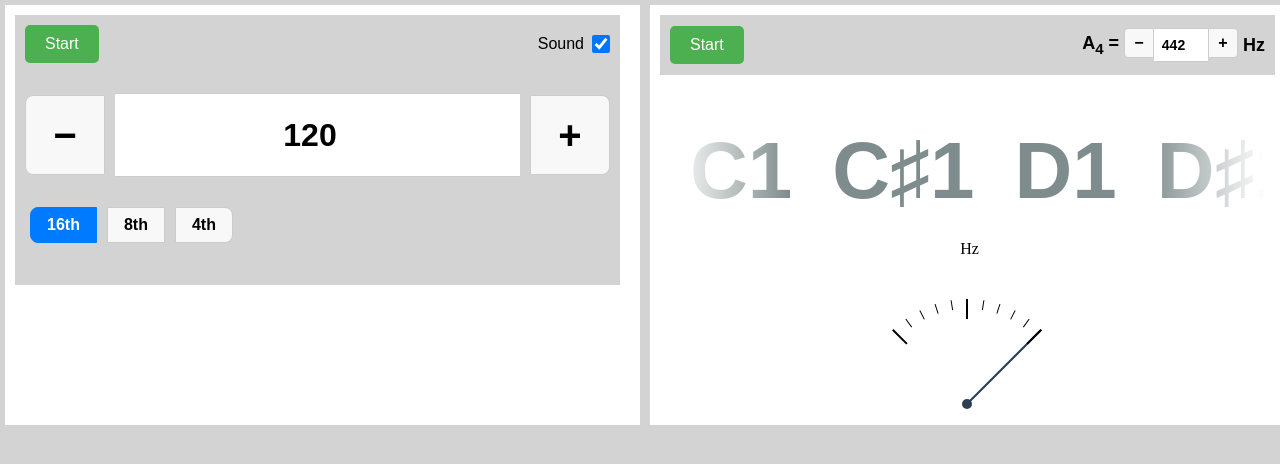
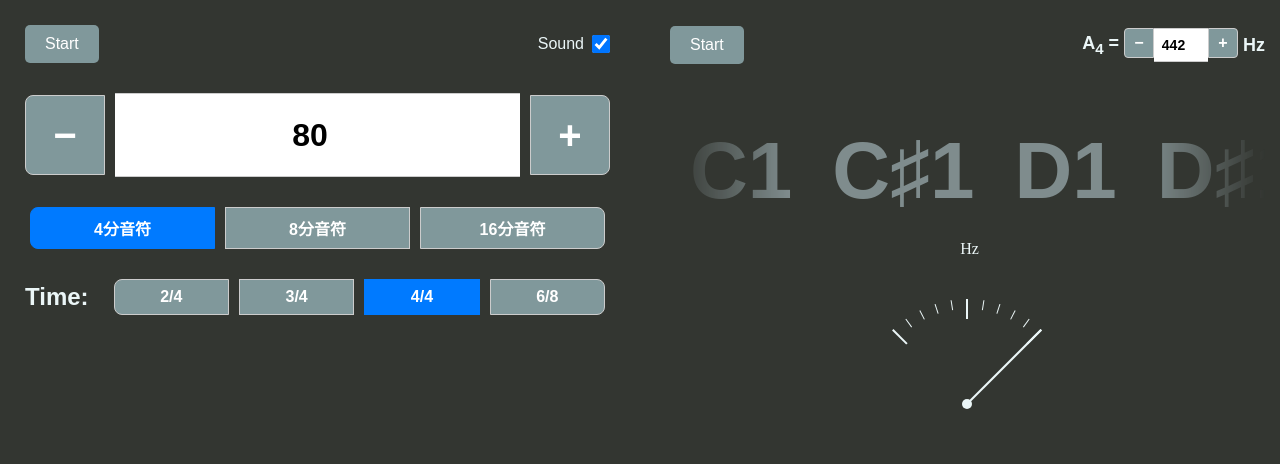
Before and after one commit to teru03/web-tuner-metronome, a Next.js app: page / in a window 1280 px wide. Shown: the top 464 px of the page. Built offline with nearby package versions, Linux system fonts and the light colour scheme.

Commit message:
スタイル調整

```diff
--- a/app/components/Metronome.tsx
+++ b/app/components/Metronome.tsx
@@ -3,9 +3,10 @@
 import { useEffect, useRef, useState } from 'react'
 
 export default function Metronome() {
-  const [tempo, setTempo] = useState(120)
+  const [tempo, setTempo] = useState(80)
   const [isPlaying, setIsPlaying] = useState(false)
-  const [noteResolution, setNoteResolution] = useState(0)
+  const [noteResolution, setNoteResolution] = useState(2)
+  const [timeSignature, setTimeSignature] = useState(2) // 0: 2/4, 1: 3/4, 2: 4/4, 3: 6/8
   const [isSound, setIsSound] = useState(true)
   const [playButtonText, setPlayButtonText] = useState('play')
 
@@ -243,22 +244,51 @@ export default function Metronome() {
         <div className="resolution-controls">
           <div className="resolution-buttons">
             <button
-              className={`resolution-btn ${noteResolution === 0 ? 'active' : ''}`}
-              onClick={() => setNoteResolution(0)}
+              className={`resolution-btn ${noteResolution === 2 ? 'active' : ''}`}
+              onClick={() => setNoteResolution(2)}
             >
-              16th
+              4分音符
             </button>
             <button
               className={`resolution-btn ${noteResolution === 1 ? 'active' : ''}`}
               onClick={() => setNoteResolution(1)}
             >
-              8th
+              8分音符
             </button>
             <button
-              className={`resolution-btn ${noteResolution === 2 ? 'active' : ''}`}
-              onClick={() => setNoteResolution(2)}
+              className={`resolution-btn ${noteResolution === 0 ? 'active' : ''}`}
+              onClick={() => setNoteResolution(0)}
             >
-              4th
+              16分音符
+            </button>
+          </div>
+        </div>
+        <div className="time-signature-controls">
+          <span>Time:</span>
+          <div className="time-signature-buttons">
+            <button
+              className={`time-signature-btn ${timeSignature === 0 ? 'active' : ''}`}
+              onClick={() => setTimeSignature(0)}
+            >
+              2/4
+            </button>
+            <button
+              className={`time-signature-btn ${timeSignature === 1 ? 'active' : ''}`}
+              onClick={() => setTimeSignature(1)}
+            >
+              3/4
+            </button>
+            <button
+              className={`time-signature-btn ${timeSignature === 2 ? 'active' : ''}`}
+              onClick={() => setTimeSignature(2)}
+            >
+              4/4
+            </button>
+            <button
+              className={`time-signature-btn ${timeSignature === 3 ? 'active' : ''}`}
+              onClick={() => setTimeSignature(3)}
+            >
+              6/8
             </button>
           </div>
         </div>
--- a/app/globals.css
+++ b/app/globals.css
@@ -1,5 +1,6 @@
 body {
-  background-color: lightgray;
+  background-color: #333631;
+  color: #ebf6f7;
   margin: 0;
   padding: 0;
   width: 100%;
@@ -15,7 +16,7 @@ body {
 }
 
 .box-metronome {
-  background-color: white;
+  background-color: #333631;
   padding: 10px;
   flex: 1;
   min-height: 400px;
@@ -23,7 +24,7 @@ body {
 }
 
 .box-tuner {
-  background-color: white;
+  background-color: #333631;
   padding: 10px;
   flex: 1;
   min-height: 400px;
@@ -48,7 +49,8 @@ body {
   font-family: arial;
   font-size: 24px;
   font-weight: bold;
-  background-color: lightgrey;
+  background-color: #333631;
+  color: #ebf6f7;
   box-sizing: border-box;
 }
 
@@ -67,7 +69,7 @@ body {
 .metronome-start-btn {
   padding: 10px 20px;
   font-size: 16px;
-  background-color: #4CAF50;
+  background-color: #80989b;
   color: white;
   border: none;
   border-radius: 5px;
@@ -76,7 +78,7 @@ body {
 }
 
 .metronome-start-btn:hover {
-  background-color: #45a049;
+  background-color: #6d8285;
 }
 
 .metronome-start-btn.active {
@@ -111,7 +113,8 @@ body {
   width: 80px;
   height: 80px;
   border: 1px solid #ccc;
-  background: #f8f8f8;
+  background: #80989b;
+  color: white;
   font-size: 40px;
   font-weight: bold;
   cursor: pointer;
@@ -130,11 +133,11 @@ body {
 }
 
 .tempo-btn:hover {
-  background: #e8e8e8;
+  background: #6d8285;
 }
 
 .tempo-btn:active {
-  background: #d8d8d8;
+  background: #5a6f72;
 }
 
 .tempo-input {
@@ -163,12 +166,15 @@ body {
 .resolution-buttons {
   display: flex;
   gap: 0;
+  width: 100%;
 }
 
 .resolution-btn {
+  flex: 1;
   padding: 8px 16px;
   border: 1px solid #ccc;
-  background: #f8f8f8;
+  background: #80989b;
+  color: white;
   font-size: 16px;
   font-weight: bold;
   cursor: pointer;
@@ -184,7 +190,7 @@ body {
 }
 
 .resolution-btn:hover {
-  background: #e8e8e8;
+  background: #6d8285;
 }
 
 .resolution-btn.active {
@@ -193,8 +199,50 @@ body {
   border-color: #007AFF;
 }
 
+.time-signature-controls {
+  display: flex;
+  align-items: center;
+  gap: 10px;
+}
+
+.time-signature-buttons {
+  display: flex;
+  gap: 0;
+  width: 100%;
+}
+
+.time-signature-btn {
+  flex: 1;
+  padding: 8px 16px;
+  border: 1px solid #ccc;
+  background: #80989b;
+  color: white;
+  font-size: 16px;
+  font-weight: bold;
+  cursor: pointer;
+  user-select: none;
+}
+
+.time-signature-btn:first-child {
+  border-radius: 8px 0 0 8px;
+}
+
+.time-signature-btn:last-child {
+  border-radius: 0 8px 8px 0;
+}
+
+.time-signature-btn:hover {
+  background: #6d8285;
+}
+
+.time-signature-btn.active {
+  background: #007AFF;
+  color: white;
+  border-color: #007AFF;
+}
+
 .beatCanvas {
-  background-color: white;
+  background-color: #333631;
   position: absolute;
   top: 320px;
   left: 20px;
@@ -221,6 +269,10 @@ body {
   mask-image: linear-gradient(to right, transparent, black 20%, black 80%, transparent);
   -webkit-mask-image: linear-gradient(to right, transparent, black 20%, black 80%, transparent);
   flex-direction: row;
+}
+
+.notes-wrapper::-webkit-scrollbar {
+  display: none;
 }
 
 .notes-list {
@@ -257,6 +309,7 @@ body {
   font-size: 32px;
   text-align: center;
   margin: 0;
+  color: #ebf6f7;
 }
 
 .frequency span {
@@ -278,7 +331,7 @@ body {
 .meter-pointer {
   width: 2px;
   height: 100%;
-  background: #2c3e50;
+  background: #ebf6f7;
   transform: rotate(45deg);
   transform-origin: bottom;
   transition: transform 0.5s;
@@ -289,7 +342,7 @@ body {
 .meter-dot {
   width: 10px;
   height: 10px;
-  background: #2c3e50;
+  background: #ebf6f7;
   border-radius: 50%;
   position: absolute;
   bottom: -5px;
@@ -335,6 +388,7 @@ body {
   align-items: center;
   gap: 8px;
   margin: 0;
+  color: #ebf6f7;
 }
 
 .sound input[type="checkbox"] {
@@ -352,7 +406,8 @@ body {
   display: flex;
   justify-content: space-between;
   align-items: center;
-  background-color: lightgrey;
+  background-color: #333631;
+  color: #ebf6f7;
   padding: 10px;
   box-sizing: border-box;
   font-family: arial;
@@ -370,7 +425,7 @@ body {
 .tuner-start-btn {
   padding: 10px 20px;
   font-size: 16px;
-  background-color: #4CAF50;
+  background-color: #80989b;
   color: white;
   border: none;
   border-radius: 5px;
@@ -379,7 +434,7 @@ body {
 }
 
 .tuner-start-btn:hover {
-  background-color: #45a049;
+  background-color: #6d8285;
 }
 
 .tuner-start-btn.active {
@@ -395,6 +450,7 @@ body {
   align-items: center;
   gap: 5px;
   font-size: 18px;
+  color: #ebf6f7;
 }
 
 .a4-stepper {
@@ -406,7 +462,8 @@ body {
   width: 30px;
   height: 30px;
   border: 1px solid #ccc;
-  background: #f8f8f8;
+  background: #80989b;
+  color: white;
   font-size: 16px;
   font-weight: bold;
   cursor: pointer;
@@ -425,11 +482,11 @@ body {
 }
 
 .a4-btn:hover {
-  background: #e8e8e8;
+  background: #6d8285;
 }
 
 .a4-btn:active {
-  background: #d8d8d8;
+  background: #5a6f72;
 }
 
 .a4-input {
```
